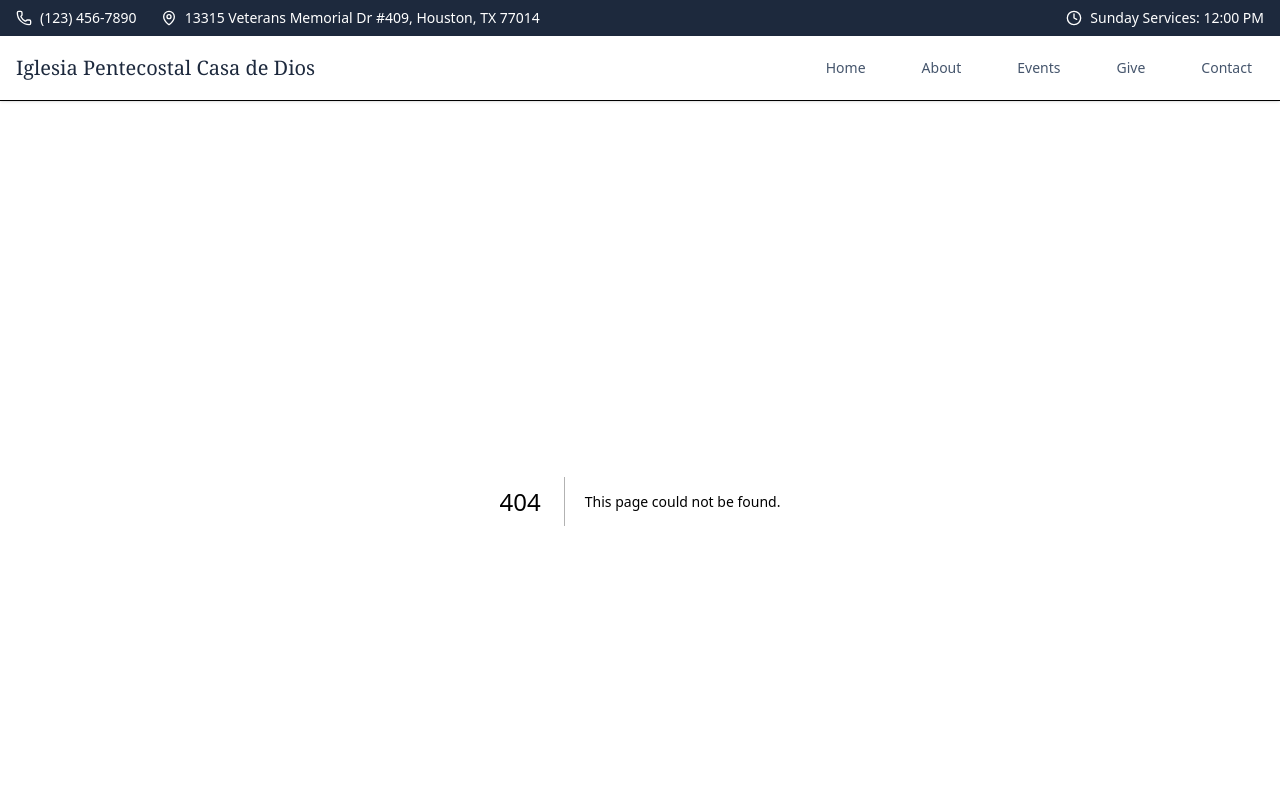
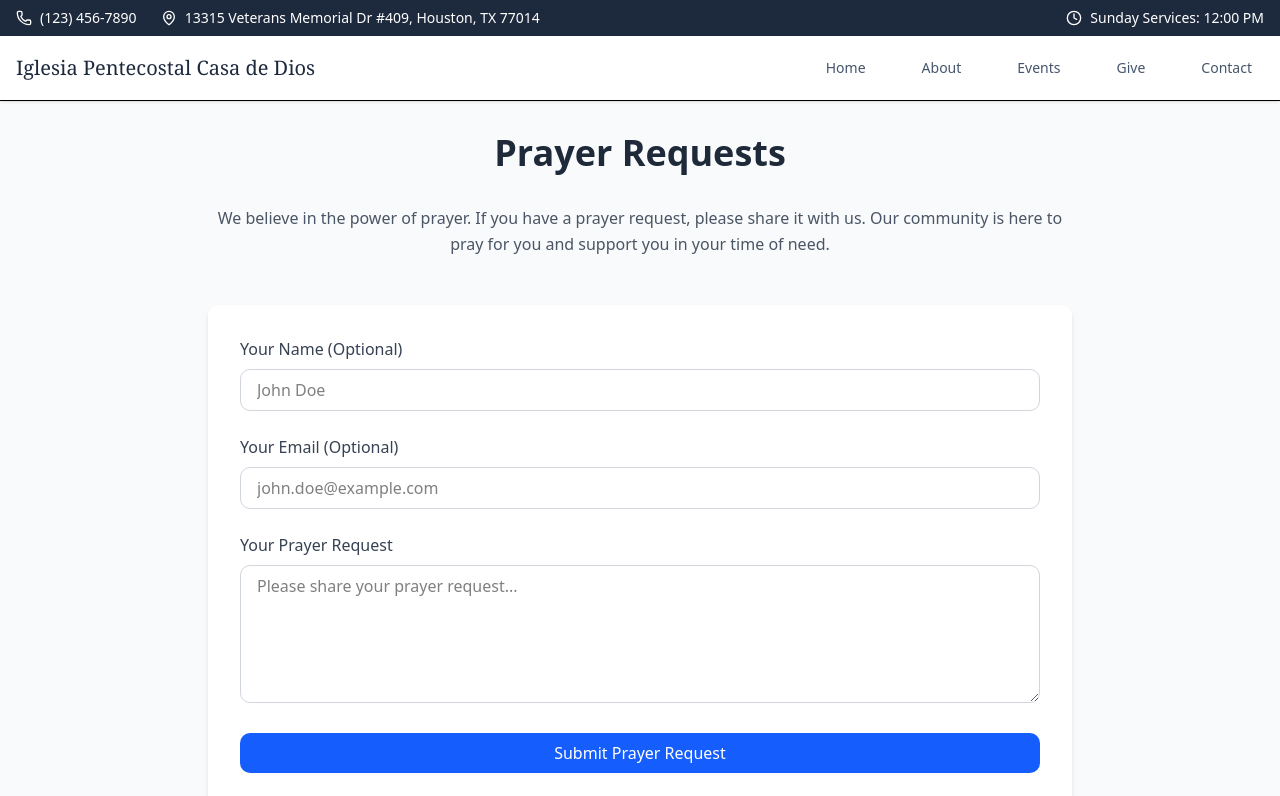
Before and after one commit to JonathanSContreras/Casa-de-Dios-Website, a Next.js app: page /prayer-request in a window 1280 px wide. Before the commit this address had no page. Shown: the top 796 px of the page. Built offline with nearby package versions, Linux system fonts and the light colour scheme.

Commit message:
style changes

```diff
--- a/src/app/_components/Footer.tsx
+++ b/src/app/_components/Footer.tsx
@@ -33,7 +33,7 @@ export function Footer() {
               </div>
               <div className="flex items-center gap-3">
                 <Phone className="w-5 h-5 text-slate-400" />
-                <p>(123) 456-7890</p>
+                <p>(281) 713-0681</p>
               </div>
               <div className="flex items-center gap-3">
                 <Mail className="w-5 h-5 text-slate-400" />
--- a/src/app/about/page.tsx
+++ b/src/app/about/page.tsx
@@ -60,7 +60,7 @@ export default function About() {
             </div>
             <div>
               <Image
-                src="/placeholder-1.jpg"
+                src="/images/group.jpeg"
                 alt="Church worship service"
                 className="rounded-lg shadow-lg w-full h-auto"
                 width={1920}
--- a/src/app/contact/page.tsx
+++ b/src/app/contact/page.tsx
@@ -40,19 +40,19 @@ export default function Contact() {
     {
       icon: <Phone className="w-6 h-6 text-blue-600" />,
       label: "Phone",
-      value: "(555) 123-4567",
+      value: "(281) 713-0681",
       description: "Call us during office hours"
     },
     {
       icon: <Mail className="w-6 h-6 text-blue-600" />,
       label: "Email",
-      value: "info@gracecommunitychurch.org",
+      value: "church@gmail.com",
       description: "We typically respond within 24 hours"
     },
     {
       icon: <MapPin className="w-6 h-6 text-blue-600" />,
       label: "Address",
-      value: "123 Faith Street, City, ST 12345",
+      value: "13315 Veterans Memorial Dr #409 Houston, TX 77014",
       description: "Visit us anytime during service hours"
     },
     {
@@ -203,7 +203,7 @@ export default function Contact() {
                       />
                     </div>
 
-                    <button type="submit" className="w-full bg-blue-600 hover:bg-blue-700 rounded-2xl py-2">
+                    <button type="submit" className="text-white w-full bg-blue-600 hover:bg-blue-700 rounded-2xl py-2">
                       Send Message
                     </button>
                   </form>
--- a/src/app/events/page.tsx
+++ b/src/app/events/page.tsx
@@ -183,7 +183,7 @@ export default function EventsPage() {
             {regularSchedule.map((day) => (
               <div key={day.day}>
                 <div className="p-6">
-                  <h3 className="text-xl font-medium text-center mb-6 text-blue-600">
+                  <h3 className="text-xl font-medium text-left mb-6 text-blue-600">
                     {day.day}
                   </h3>
                   <div className="space-y-4">
@@ -191,7 +191,7 @@ export default function EventsPage() {
                       <div key={index} className="border-l-2 border-blue-200 pl-4">
                         <p className="text-sm text-blue-600 font-medium">{event.time}</p>
                         <p className="font-medium">{event.title}</p>
-                        <p className="text-sm text-slate-500">{event.location}</p>
+                        {/* <p className="text-sm text-slate-500">{event.location}</p> */}
                       </div>
                     ))}
                   </div>
--- a/src/app/give/page.tsx
+++ b/src/app/give/page.tsx
@@ -7,17 +7,17 @@ export default function GivePage() {
       id: 1,
       method: "CashApp",
       icon: <Smartphone className="w-8 h-8 text-blue-600" />,
-      details: "$GraceCommunityChurch",
+      details: "$IglesiaCasaDeDios",
       description: "Quick and easy mobile giving through CashApp.",
-      instructions: "Send your gift to $GraceCommunityChurch with a note indicating your preferred designation."
+      instructions: "Send your gift to $IglesiaCasaDeDios with a note indicating your preferred designation."
     },
     {
       id: 2,
       method: "Zelle",
       icon: <CreditCard className="w-8 h-8 text-blue-600" />,
-      details: "giving@gracecommunitychurch.org",
+      details: "(281) 713-0681",
       description: "Secure bank-to-bank transfer through Zelle.",
-      instructions: "Use our church email address as the recipient for your Zelle transfer."
+      instructions: "Use our church number as the recipient for your Zelle transfer."
     },
     {
       id: 3,
@@ -76,7 +76,7 @@ export default function GivePage() {
       <section className="relative py-24 bg-slate-800">
         <div className="absolute inset-0">
           <Image
-            src="/placeholder-2.jpg"
+            src="/images/placeholder-2.jpg"
             width={1920}
             height={1080}
             alt="Cross with sunlight"
@@ -130,7 +130,7 @@ export default function GivePage() {
             </div>
             <div>
               <Image
-                src="/placeholder-1.jpg"
+                src="/images/placeholder-1.jpg"
                 alt="Community fellowship and giving"
                 className="rounded-lg shadow-lg w-full h-auto"
                 width={1920}
@@ -154,7 +154,7 @@ export default function GivePage() {
           <div className="grid grid-cols-1 md:grid-cols-2 gap-8">
             {givingMethods.map((method) => {
               return (
-                <div key={method.id} className="hover:shadow-lg transition-shadow">
+                <div key={method.id} className="hover:shadow-lg transition-shadow border-2 border-gray-200 rounded-lg">
                   <div className="p-8">
                     <div className="flex items-start gap-4">
                       <div className="bg-blue-100 p-3 rounded-lg flex-shrink-0">
@@ -241,14 +241,14 @@ export default function GivePage() {
             Thank you for your heart to give and support God&apos;s work through Grace Community Church.
             Your generosity makes a real difference in our community and beyond.
           </p>
-          <div className="flex flex-col sm:flex-row gap-4 justify-center">
+          {/* <div className="flex flex-col sm:flex-row gap-4 justify-center">
             <div className="p-4 bg-blue-500 rounded-lg">
               Contact Office for Assistance
             </div>
             <div className="border border-white text-white hover:bg-white hover:text-blue-600">
               Learn More About Stewardship
             </div>
-          </div>
+          </div> */}
         </div>
       </section>
     </div>
--- /dev/null
+++ b/src/app/location-contact/page.tsx
@@ -0,0 +1,69 @@
+export default function LocationContact() {
+  return (
+    <div className="min-h-screen bg-gray-50">
+      <div className="mx-auto max-w-4xl px-4 py-8">
+        {/* Page Title */}
+        <h1 className="mb-8 text-center text-4xl font-bold text-gray-800">
+          Location & Contact
+        </h1>
+
+        {/* Address Section */}
+        <section className="mb-12">
+          <h2 className="mb-4 text-2xl font-semibold text-gray-700">
+            Our Location
+          </h2>
+          <p className="mb-4 leading-relaxed text-gray-600">
+            Join us at our church for worship, fellowship, and community events.
+            We are located at:
+          </p>
+          <address className="text-gray-600 italic">
+            13315 Veterans Memorial Drive, Suite 101
+            <br />
+            Houston, TX 77014
+            <br />
+            United States
+          </address>
+        </section>
+
+        {/* Map Section */}
+        <section className="mb-12">
+          <h2 className="mb-4 text-2xl font-semibold text-gray-700">
+            Find Us on the Map
+          </h2>
+          <div className="overflow-hidden rounded-lg shadow-lg">
+            <iframe
+              src="https://www.google.com/maps/embed?pb=!1m18!1m12!1m3!1d3463.935333333333!2d-95.4114206!3d29.7604267!2m3!1f0!2f0!3f0!3m2!1i1024!2i768!4f13.1!3m3!1m2!1s0x8640b16d0dffad8b%3A0xda3f82f7b856a073!2s13315%20Veterans%20Memorial%20Dr%2C%20Houston%2C%20TX%2077014!5e0!3m2!1sen!2sus!4v1713299600000!5m2!1sen!2sus"
+              title="Map showing the location of Casa de Dios church at 13315 Veterans Memorial Drive, Houston, TX"
+              width="100%"
+              height="400"
+              style={{ border: 0 }}
+              allowFullScreen
+              loading="lazy"
+              className="h-96 w-full"
+            ></iframe>
+          </div>
+        </section>
+
+        {/* Contact Section */}
+        <section>
+          <h2 className="mb-4 text-2xl font-semibold text-gray-700">
+            Contact Us
+          </h2>
+          <p className="mb-4 leading-relaxed text-gray-600">
+            We would love to hear from you! Reach out to us via phone, email, or
+            the contact form below.
+          </p>
+          <ul className="space-y-2 text-gray-600">
+            <li>
+              <strong>Phone:</strong> (281) 713-0681
+            </li>
+            <li>
+              <strong>Email:</strong> casadediosaic@gmail.com
+            </li>
+            {/* <li><strong>Office Hours:</strong> Mon-Fri, 9 AM - 5 PM</li> */}
+          </ul>
+        </section>
+      </div>
+    </div>
+  );
+}
--- /dev/null
+++ b/src/app/prayer-request/page.tsx
@@ -0,0 +1,130 @@
+"use client";
+import { useState } from "react";
+
+export default function PrayerRequest() {
+  const [name, setName] = useState("");
+  const [email, setEmail] = useState("");
+  const [request, setRequest] = useState("");
+  const [isSubmitted, setIsSubmitted] = useState(false);
+
+  const handleSubmit = (e: React.FormEvent) => {
+    e.preventDefault();
+    // Simulate form submission (you can replace this with an API call)
+    console.log({ name, email, request });
+    setIsSubmitted(true);
+    setName("");
+    setEmail("");
+    setRequest("");
+  };
+
+  return (
+    <div className="min-h-screen bg-gray-50">
+      <div className="mx-auto max-w-4xl px-4 py-8">
+        {/* Page Title */}
+        <h1 className="mb-8 text-center text-4xl font-bold text-gray-800">
+          Prayer Requests
+        </h1>
+
+        {/* Introduction */}
+        <section className="mb-12">
+          <p className="text-center leading-relaxed text-gray-600">
+            We believe in the power of prayer. If you have a prayer request,
+            please share it with us. Our community is here to pray for you and
+            support you in your time of need.
+          </p>
+        </section>
+
+        {/* Prayer Request Form */}
+        <section className="rounded-lg bg-white p-8 shadow-md">
+          {isSubmitted ? (
+            <div className="text-center">
+              <h2 className="mb-4 text-2xl font-semibold text-gray-700">
+                Thank You!
+              </h2>
+              <p className="text-gray-600">
+                Your prayer request has been submitted. We will lift it up in
+                prayer.
+              </p>
+            </div>
+          ) : (
+            <form onSubmit={handleSubmit} className="space-y-6">
+              {/* Name Field */}
+              <div>
+                <label
+                  htmlFor="name"
+                  className="mb-2 block font-medium text-gray-700"
+                >
+                  Your Name (Optional)
+                </label>
+                <input
+                  type="text"
+                  id="name"
+                  value={name}
+                  onChange={(e) => setName(e.target.value)}
+                  className="w-full rounded-lg border border-gray-300 px-4 py-2 focus:border-blue-500 focus:ring-2 focus:ring-blue-500"
+                  placeholder="John Doe"
+                />
+              </div>
+
+              {/* Email Field */}
+              <div>
+                <label
+                  htmlFor="email"
+                  className="mb-2 block font-medium text-gray-700"
+                >
+                  Your Email (Optional)
+                </label>
+                <input
+                  type="email"
+                  id="email"
+                  value={email}
+                  onChange={(e) => setEmail(e.target.value)}
+                  className="w-full rounded-lg border border-gray-300 px-4 py-2 focus:border-blue-500 focus:ring-2 focus:ring-blue-500"
+                  placeholder="john.doe@example.com"
+                />
+              </div>
+
+              {/* Prayer Request Field */}
+              <div>
+                <label
+                  htmlFor="request"
+                  className="mb-2 block font-medium text-gray-700"
+                >
+                  Your Prayer Request
+                </label>
+                <textarea
+                  id="request"
+                  value={request}
+                  onChange={(e) => setRequest(e.target.value)}
+                  className="w-full rounded-lg border border-gray-300 px-4 py-2 focus:border-blue-500 focus:ring-2 focus:ring-blue-500"
+                  rows={5}
+                  placeholder="Please share your prayer request..."
+                  required
+                ></textarea>
+              </div>
+
+              {/* Submit Button */}
+              <div>
+                <button
+                  type="submit"
+                  className="w-full rounded-lg bg-blue-600 px-4 py-2 text-white transition duration-300 hover:bg-blue-700"
+                >
+                  Submit Prayer Request
+                </button>
+              </div>
+            </form>
+          )}
+        </section>
+
+        {/* Prayer Encouragement */}
+        <section className="mt-12 text-center">
+          <p className="text-gray-600 italic">
+            Do not be anxious about anything, but in every situation, by prayer
+            and petition, with thanksgiving, present your requests to God. -
+            Philippians 4:6
+          </p>
+        </section>
+      </div>
+    </div>
+  );
+}
```
Also changed, not shown: 1 other file (tests, documents, lock files or other folders).
